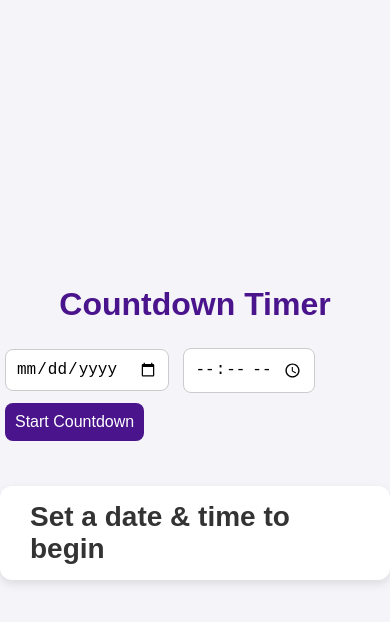
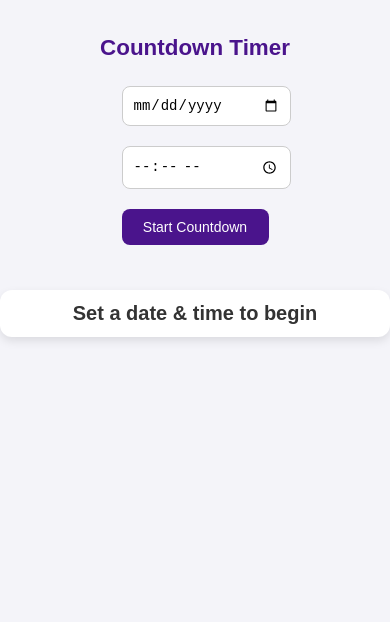
Before and after one commit to sinnu2004/INTERNORBIT, a plain HTML site: page COUNTDOWN TIMER/HTML/index.html in a window 390 px wide. Drawn offline with Linux system fonts and the light colour scheme.

Commit message:
internorbit

```diff
--- a/CALCULATOR/style.css
+++ b/CALCULATOR/style.css
@@ -82,3 +82,49 @@ button:hover {
 .clear:hover {
     background: #c9302c;
 }
+
+
+@media (max-width: 768px) {
+    .calculator {
+        width: 250px;
+    }
+
+    .display {
+        font-size: 1.5rem;
+        height: 50px;
+    }
+
+    button {
+        padding: 16px;
+        font-size: 1rem;
+    }
+}
+
+/* Mobile Devices */
+@media (min-width: 480px) {
+    body {
+        height: auto;
+        padding: 20px;
+    }
+
+    .calculator {
+        width: 100%;
+        max-width: 350px;
+        border-radius: 8px;
+    }
+
+    .display {
+        font-size: 1.3rem;
+        height: 45px;
+        padding: 8px;
+    }
+
+    .buttons {
+        grid-template-columns: repeat(4, 1fr);
+    }
+
+    button {
+        padding: 14px;
+        font-size: 0.95rem;
+    }
+}
--- a/COUNTDOWN TIMER/CSS/style.css
+++ b/COUNTDOWN TIMER/CSS/style.css
@@ -47,3 +47,113 @@ button:hover {
     border-radius: 12px;
     box-shadow: 0 4px 10px rgba(0, 0, 0, 0.1);
 }
+
+body {
+    font-family: Arial, sans-serif;
+    display: flex;
+    justify-content: center;
+    align-items: center;
+    flex-direction: column;
+    height: 100vh;
+    background: #f4f4f9;
+    margin: 0;
+    padding: 10px; /* prevents content from sticking to screen edges */
+}
+
+h1 {
+    color: #4a148c;
+    margin-bottom: 20px;
+    font-size: 2rem;
+    text-align: center;
+}
+
+.inputs {
+    margin-bottom: 20px;
+    display: flex;
+    flex-wrap: wrap;
+    justify-content: center;
+    gap: 10px;
+}
+
+input,
+button {
+    padding: 10px;
+    margin: 5px;
+    border-radius: 8px;
+    border: 1px solid #ccc;
+    font-size: 16px;
+}
+
+button {
+    background: #4a148c;
+    color: white;
+    cursor: pointer;
+    border: none;
+    transition: background 0.3s;
+}
+
+button:hover {
+    background: #6a1b9a;
+}
+
+#countdown {
+    font-size: 28px;
+    font-weight: bold;
+    color: #333;
+    margin-top: 20px;
+    background: #fff;
+    padding: 15px 30px;
+    border-radius: 12px;
+    box-shadow: 0 4px 10px rgba(0, 0, 0, 0.1);
+    text-align: center;
+}
+
+
+/*Responsive Style */
+
+@media (max-width: 768px) {
+    h1 {
+        font-size: 1.6rem;
+    }
+
+    input,
+    button {
+        font-size: 14px;
+        padding: 8px 12px;
+    }
+
+    #countdown {
+        font-size: 22px;
+        padding: 12px 20px;
+    }
+}
+
+/* Mobile Devices */
+@media (max-width: 480px) {
+    body {
+        height: auto;
+        padding: 20px;
+    }
+
+    h1 {
+        font-size: 1.4rem;
+    }
+
+    .inputs {
+        flex-direction: column;
+        align-items: stretch;
+    }
+
+    input,
+    button {
+        width: 100%;
+        margin: 5px 0;
+        font-size: 14px;
+        padding: 10px;
+    }
+
+    #countdown {
+        font-size: 20px;
+        width: 100%;
+    }
+}
--- a/LANDING PAGE/CSS/style.css
+++ b/LANDING PAGE/CSS/style.css
@@ -446,7 +446,7 @@ footer {
   opacity: 0.8;
 }
 
-/* RESPONSIVENESS */
+/* RESPONSIVENESS STYLES */
 @media (max-width: 1000px) {
   .feature-cards {
     grid-template-columns: 1fr;
@@ -469,7 +469,7 @@ footer {
   }
 }
 
-@media (max-width: 640px) {
+@media (min-width: 480px) {
   header, .footer-content, .hero, .features, .testimonials, .cta-section, footer {
     padding-left: 3vw;
     padding-right: 3vw;
--- a/PORTFOLIO/CSS/styles.css
+++ b/PORTFOLIO/CSS/styles.css
@@ -154,3 +154,76 @@ header h1 {
 .contact h2 {
     color: rgb(255, 0, 0);
 }
+
+
+/* responsive style*/
+
+/* Tablets */
+@media (max-width: 768px) {
+    header h1 {
+        font-size: 1.2rem;
+    }
+
+    .about {
+        flex-direction: column;
+        text-align: center;
+    }
+
+    .project_container {
+        flex-direction: column;
+        align-items: center;
+    }
+
+    .project_card {
+        width: 90%;
+    }
+}
+
+/* Mobile devices */
+@media (max-width: 480px) {
+    body {
+        font-size: 14px;
+        padding: 10px;
+    }
+
+    header {
+        height: auto;
+        flex-direction: column;
+        padding: 10px;
+    }
+
+    header h1 {
+        font-size: 1rem;
+        text-align: center;
+    }
+
+    .about {
+        padding: 15px;
+    }
+
+    .about_img {
+        margin: 10px auto;
+    }
+
+    .project_card {
+        width: auto;
+        margin: 10px 0;
+    }
+
+    .project_img,
+    .calculator img {
+        margin: 10px auto;
+        width: auto;
+        height: auto;
+    }
+
+    .skill li {
+        font-size: 0.9rem;
+    }
+
+    .contact,
+    .resume,
+    .link {
+        padding: 15px;
+    }
+}
--- a/TEMPRATURE CONVERTER/css/style.css
+++ b/TEMPRATURE CONVERTER/css/style.css
@@ -1,8 +1,11 @@
+/* global Style*/
+
 * {
     margin: 20px;
     box-sizing: border-box;
 }
 
+/* body style*/
 body {
     background: linear-gradient(rgba(127, 127, 219, 0.849));
     color: white;
@@ -25,3 +28,47 @@ body h1 {
     background-color: red;
     transform: translateY(-3px) scale(1);
 }
+
+/* Responsive style*/
+@media (max-width: 768px) {
+    body h1 {
+        font-size: 1.7rem;
+    }
+
+    .convert {
+        padding: 8px 16px;
+        font-size: 0.9rem;
+    }
+
+    .result {
+        font-size: 1rem;
+    }
+}
+
+/* Mobile devices */
+@media (max-width: 480px) {
+    * {
+        margin: 10px;
+    }
+
+    body {
+        text-align: left;
+        padding: 15px;
+    }
+
+    body h1 {
+        font-size: 1.5rem;
+        text-align: center;
+    }
+
+    .convert {
+        width: 100%;
+        padding: 10px;
+        font-size: 1rem;
+        margin-top: 10px;
+    }
+
+    .result {
+        font-size: 0.95rem;
+    }
+}
--- a/TO DO LIST/CSS/styles.css
+++ b/TO DO LIST/CSS/styles.css
@@ -105,3 +105,65 @@ h1 {
 .delete-btn:hover {
   background: #b21f2d;
 }
+
+/* For the responsiveness  */
+@media (max-width: 768px) {
+  .todo-container {
+    width: 90%;
+    padding: 15px 20px;
+  }
+
+  h1 {
+    font-size: 1.3rem;
+  }
+
+  #taskInput {
+    font-size: 13px;
+    padding: 8px;
+  }
+
+  #addTaskBtn {
+    font-size: 13px;
+    padding: 8px 12px;
+  }
+}
+
+/* Mobile devices */
+@media (max-width: 480px) {
+  body {
+    align-items: flex-start;
+    height: auto;
+  }
+
+  .todo-container {
+    width: 100%;
+    padding: 15px;
+    border-radius: 0;
+    min-height: 100vh;
+    box-shadow: none;
+  }
+
+  .input-group {
+    flex-direction: column;
+    gap: 10px;
+  }
+
+  #taskInput,
+  #addTaskBtn {
+    width: 100%;
+    font-size: 14px;
+  }
+
+  .task-item {
+    flex-direction: column;
+    align-items: flex-start;
+    gap: 10px;
+  }
+
+  .task-buttons {
+    display: flex;
+    gap: 10px;
+    width: 100%;
+    justify-content: flex-end;
+  }
+}
```
Also changed, not shown: CALCULATOR/index.html (+2 -2 lines).
